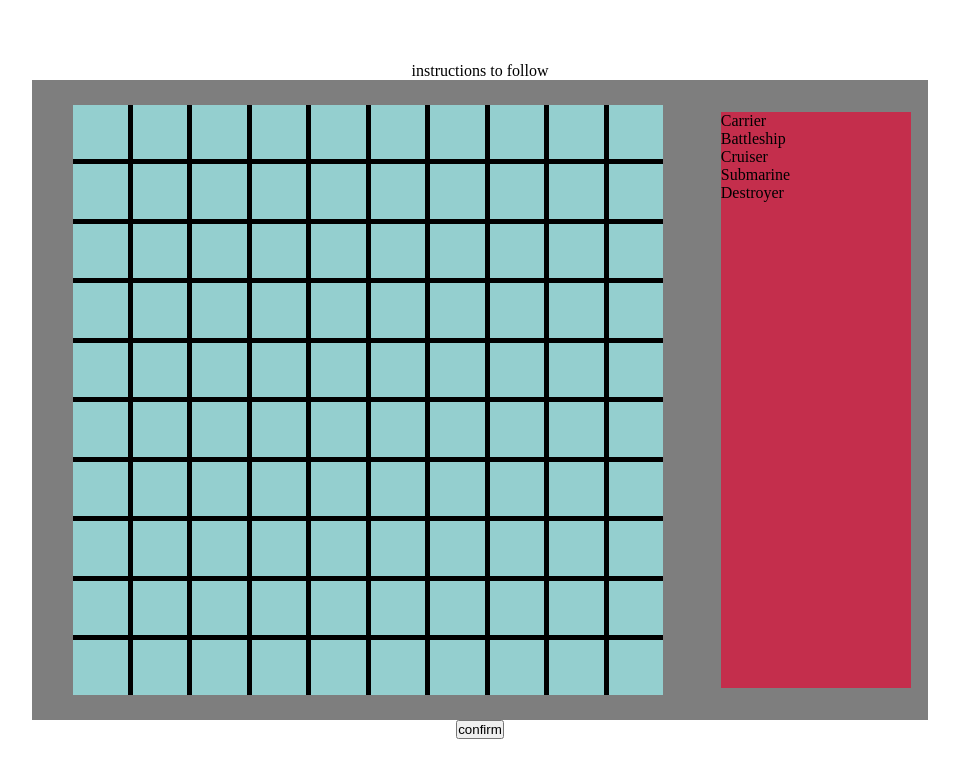
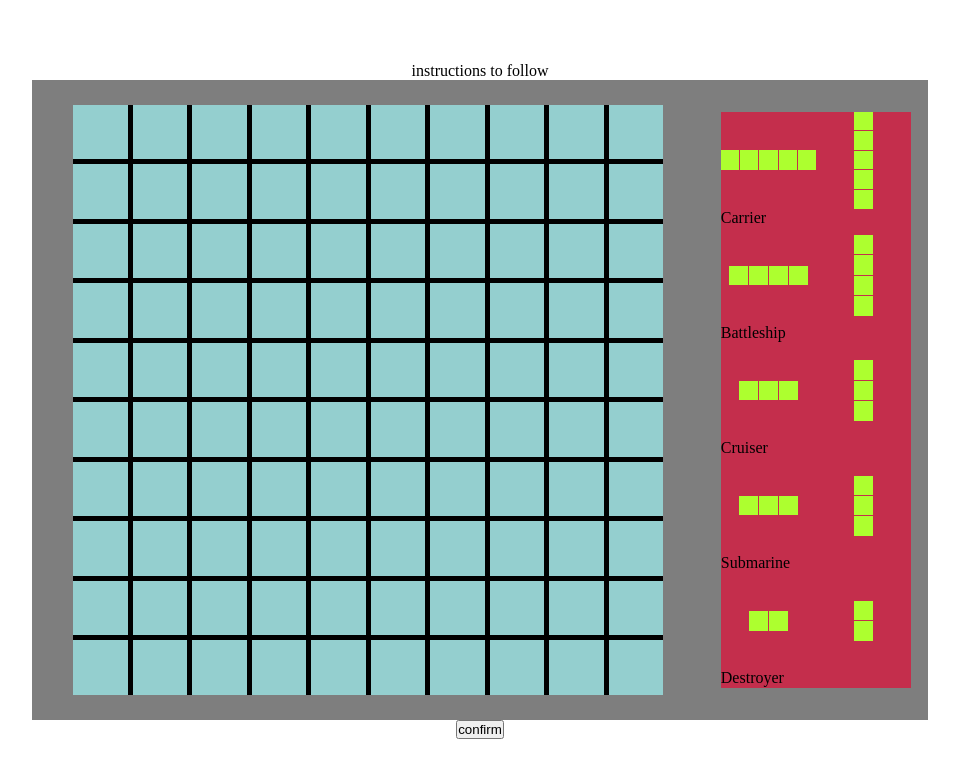
Before and after one commit to createles/battleship, a website with bundled scripts: page index.html in a window 1280 px wide. Both pictures are taken after a click on the element "Start Game". Shown: the whole page, without its empty margins (160-1119 px from the left). Built offline with nearby package versions, Linux system fonts and the light colour scheme.

Commit message:
func: create and style ship visual pieces for the shipMenu drag n drop

```diff
--- a/battleship-pages/placement-screen.js
+++ b/battleship-pages/placement-screen.js
@@ -47,12 +47,36 @@ function createPieces() {
 
   for (const ship of ships) {
     const shipSelect = document.createElement("div");
+    const shipFrame = document.createElement("div");
+    shipFrame.classList.add("ship-frame");
+
+    const hPiece = document.createElement("div");
+    hPiece.classList.add("h-piece");
+    const vPiece = document.createElement("div");
+    vPiece.classList.add("v-piece");
+
+    function buildShip(piece) {
+      for (let i = 0; i < ship.length; i++) {
+        const part = document.createElement("div");
+        part.classList.add("ship-part");
+        piece.append(part);
+      }
+    }
+
+    buildShip(hPiece);
+    buildShip(vPiece);
+
+    const shipName = document.createElement("div");
+    shipName.classList.add("ship-name");
+    shipName.textContent = ship.type;
+
     shipSelect.classList.add("shipSelect");
-    shipSelect.textContent = `${ship.type}`;
     shipSelect.dataset.length = ship.length;
     shipSelect.dataset.orientation = "horizontal";
     shipSelect.id = `${ship.type}`;
 
+    shipFrame.append(hPiece, vPiece);
+    shipSelect.append(shipFrame, shipName);
     shipMenu.append(shipSelect);
   }
 }
--- a/style.css
+++ b/style.css
@@ -55,6 +55,41 @@
   height: 90%;
   width: 85%;
   background-color: rgba(220, 20, 60, 0.747);
+  display: grid;
+  grid-template: 1fr 1fr 1fr 1fr 1fr / 1fr;
+}
+
+.shipSelect {
+  display: flex;
+  flex-direction: column;
+}
+
+.ship-frame {
+  height: 100%;
+  width: 100%;
+  display: grid;
+  grid-template: 1fr / 1fr 1fr;
+}
+
+.h-piece {
+  display: flex;
+  align-items: center;
+  justify-content: center;
+  gap: 1px;
+}
+
+.v-piece {
+  display: flex;
+  flex-direction: column;
+  align-items: center;
+  justify-content: center;
+  gap: 1px;
+}
+
+.ship-part {
+  width: 20%;
+  height: 20%;
+  background-color: greenyellow;
 }
 
 .board {
```
